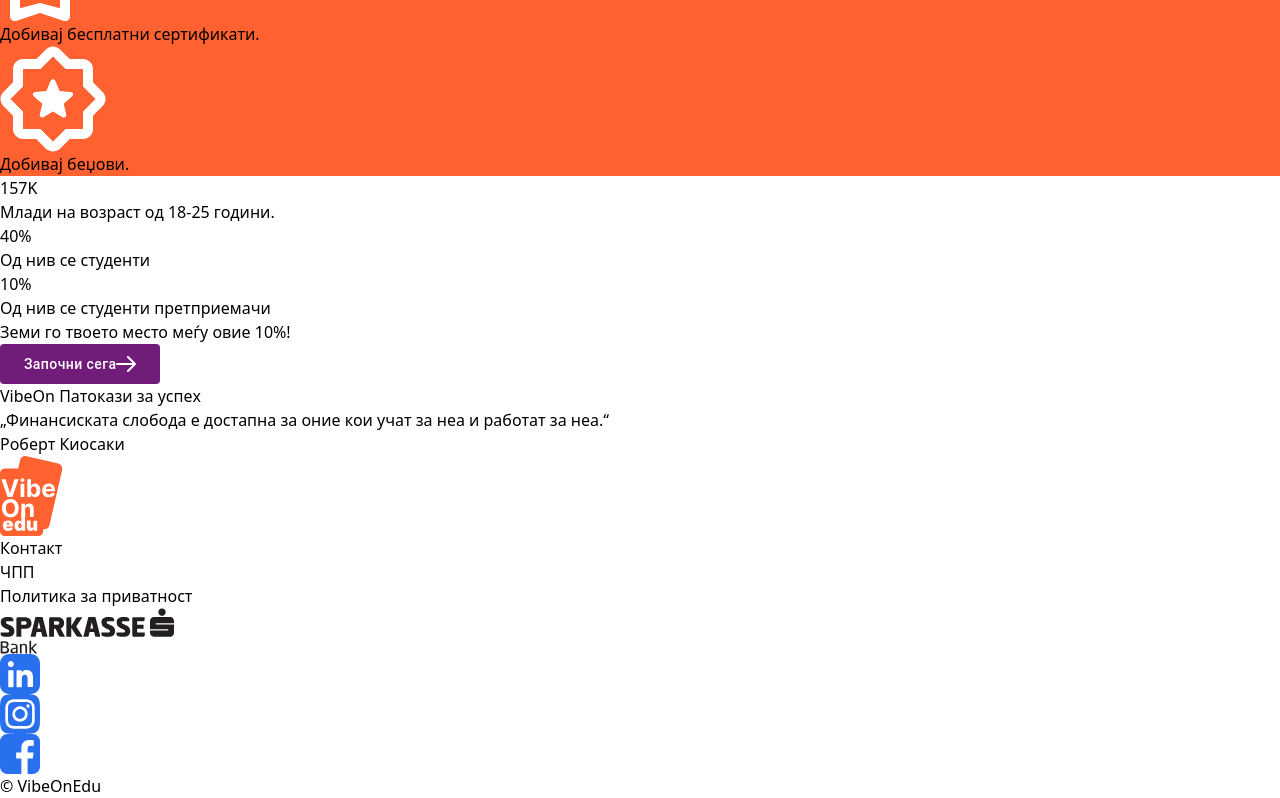
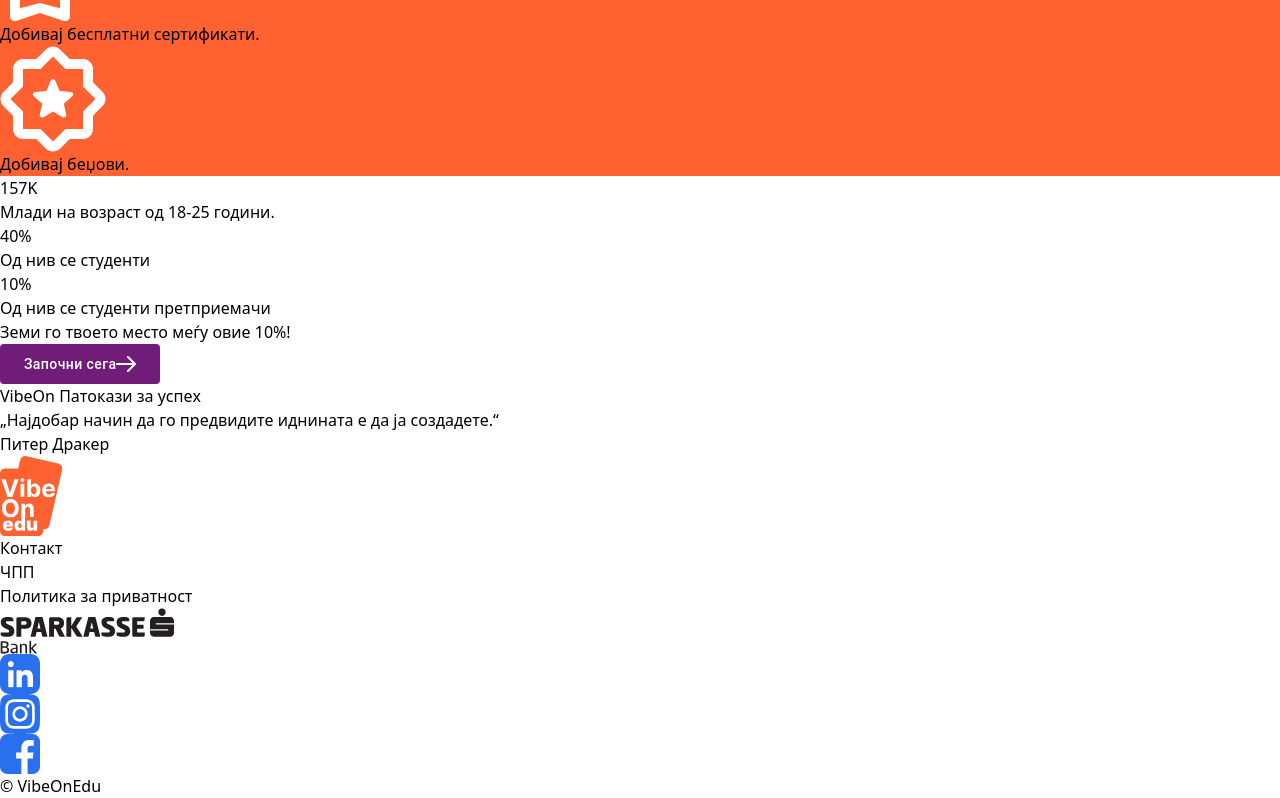
Before and after one commit to gjpetar15/sparkasse-team1, a React (Vite) app: page / in a window 1280 px wide. Shown: the part 3329-4127 px from the top of the page. Built offline with nearby package versions, Linux system fonts and the light colour scheme.

Commit message:
added different quotes

```diff
--- a/src/assets/components/CarouselSection/CarouselSection.tsx
+++ b/src/assets/components/CarouselSection/CarouselSection.tsx
@@ -7,8 +7,8 @@ interface Quote {
 
 const quotes: Quote[] = [
   { text: "„Финансиската слобода е достапна за оние кои учат за неа и работат за неа.“", author: "Роберт Киосаки" },
-  { text: "„Финансиската слобода е достапна за оние кои учат за неа и работат за неа.“", author: "Роберт Киосаки" },
-  { text: "„Финансиската слобода е достапна за оние кои учат за неа и работат за неа.“", author: "Роберт Киосаки" }
+  { text: "„Успехот не е конечен, неуспехот не е фатален: важно е да се има храброст да се продолжи.“", author: "Винстон Черчил" },
+  { text: "„Најдобар начин да го предвидите иднината е да ја создадете.“", author: "Питер Дракер" }
 ];
 
 const CarouselSection: React.FC = () => {
```
